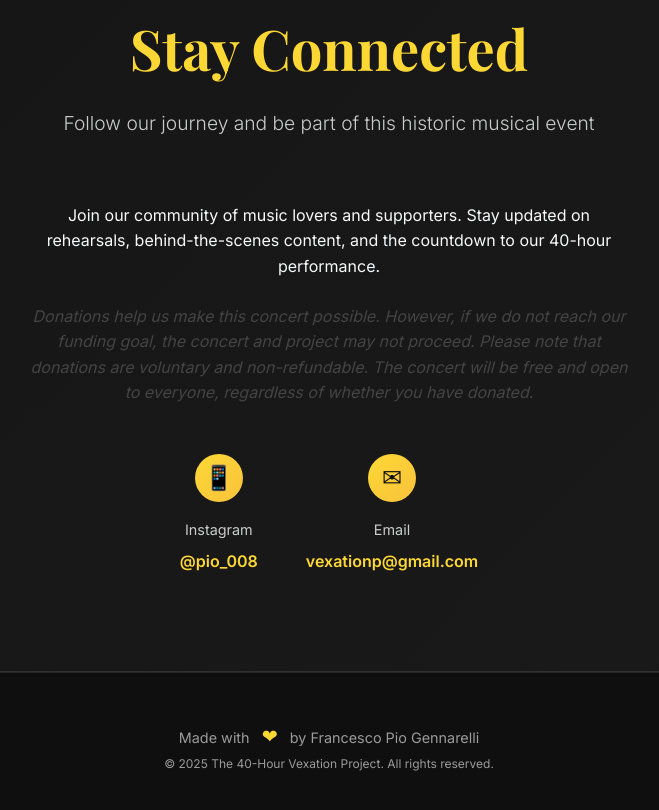
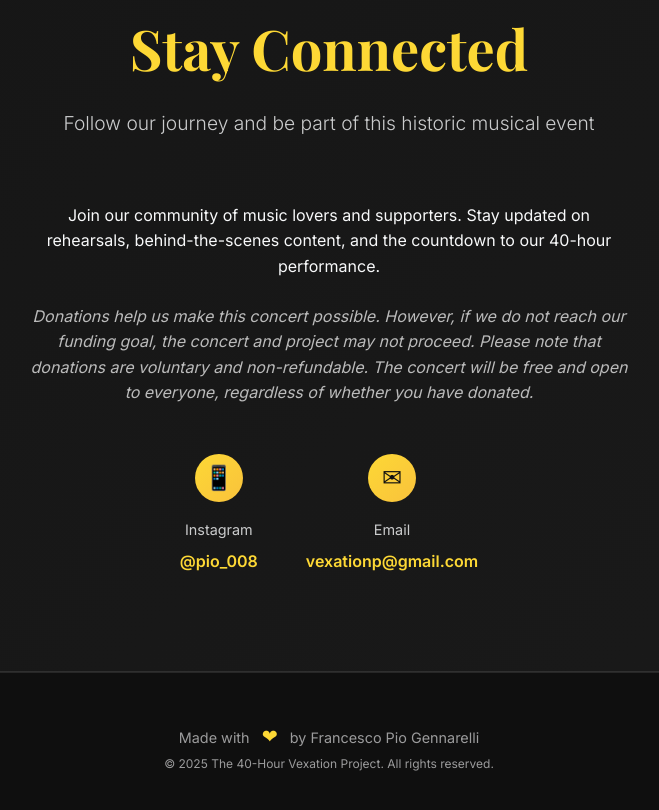
Before and after one commit to Pio008/40hour-concert, a plain HTML site: page index.html in a window 1280 px wide. Shown: the part 3396-4206 px from the top of the page, without its empty margins (311-970 px from the left). Drawn offline with nearby package versions, Linux system fonts and the light colour scheme.

Commit message:
Update index.html

```diff
--- a/index.html
+++ b/index.html
@@ -761,7 +761,7 @@
       </p>
 
       <!-- Donation Disclaimer -->
-      <p style="margin-top: 1.5em; font-style: italic; color: #444;">
+      <p style="margin-top: 1.5em; font-style: italic; color: #BBBBBB;">
         Donations help us make this concert possible. However, if we do not reach our funding goal, the concert and project may not proceed. Please note that donations are voluntary and non-refundable. The concert will be free and open to everyone, regardless of whether you have donated.
       </p>
 
```
